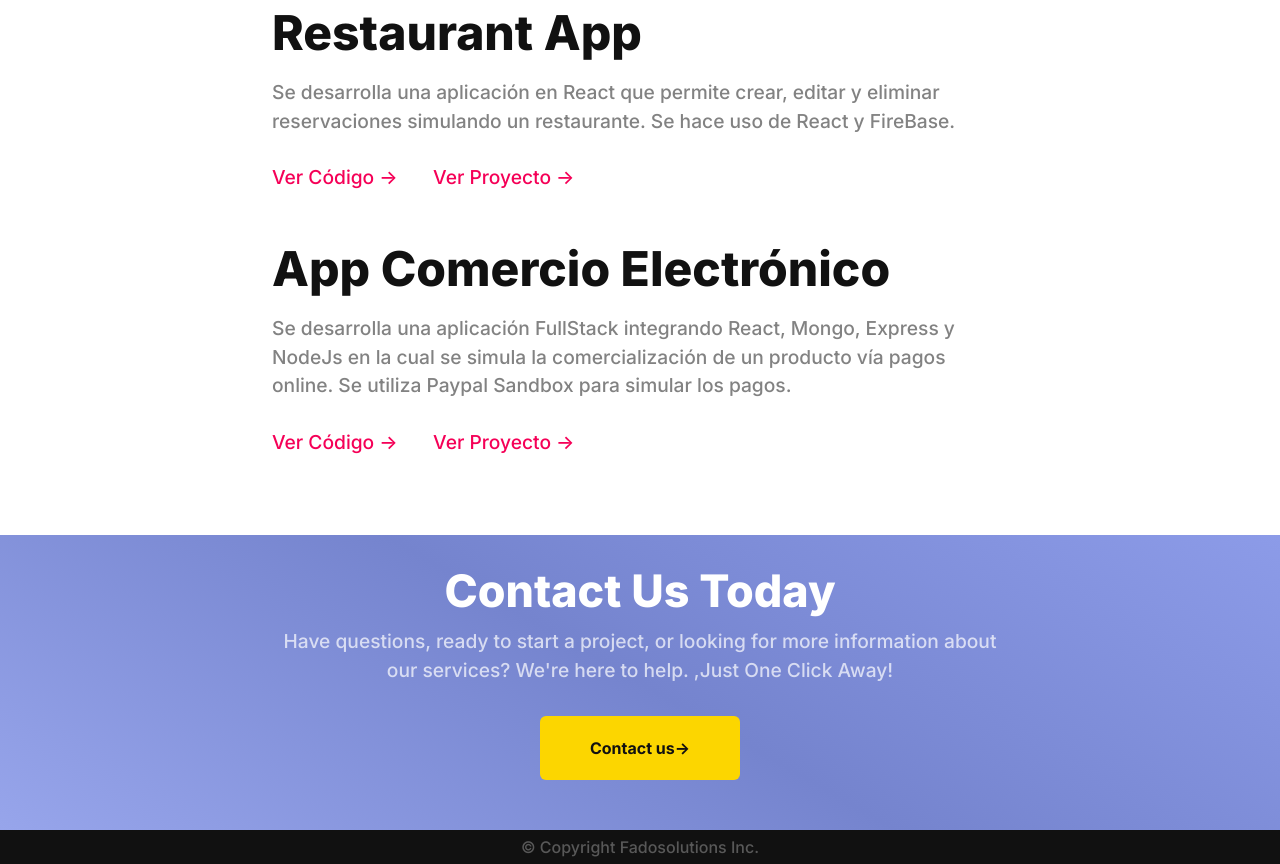
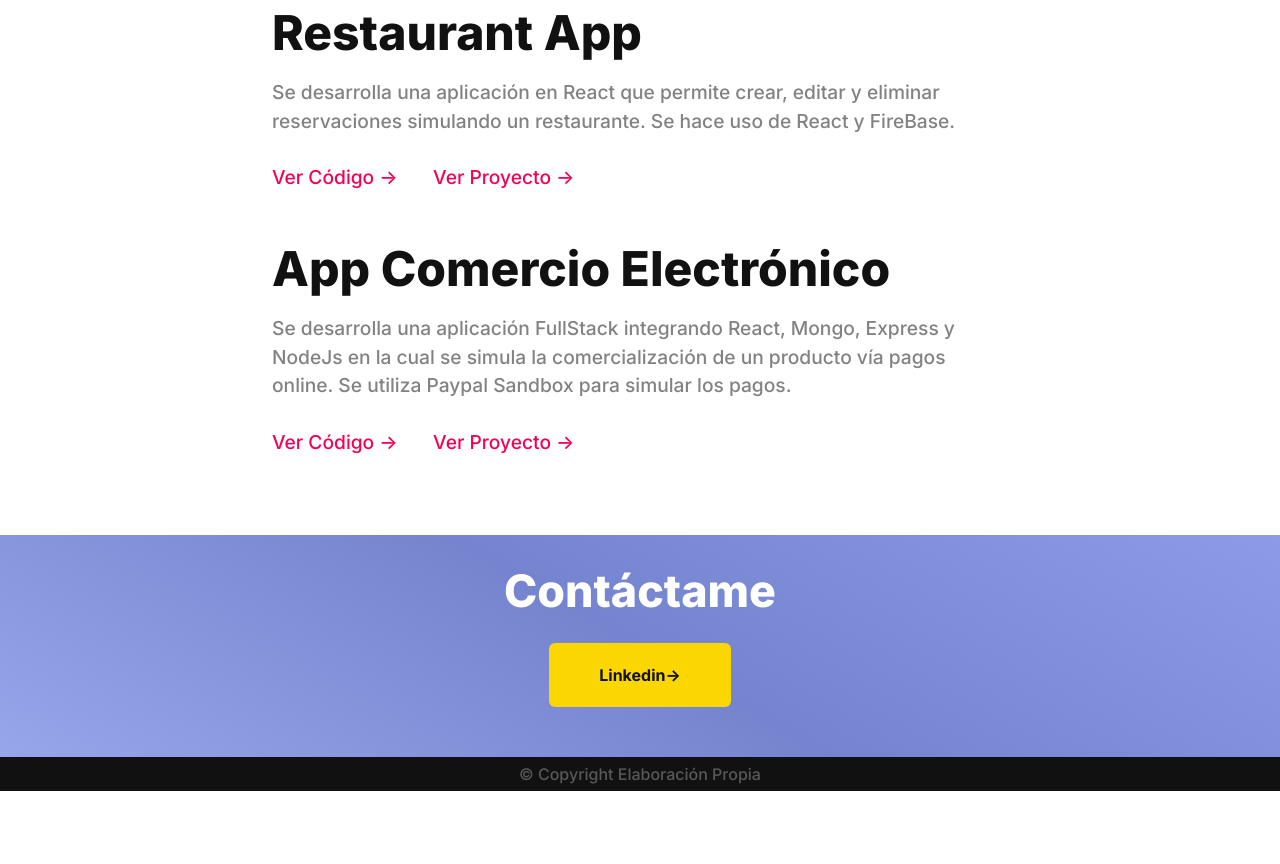
Before and after one commit to SebastianChoachi/Portafolio, a plain HTML site: page index.html in a window 1280 px wide. Shown: the part 1271-2135 px from the top of the page. After the commit the page ends 2062 px from the top, so only its background shows below. Drawn offline with Linux system fonts and the light colour scheme.

Commit message:
contactame

```diff
--- a/index.html
+++ b/index.html
@@ -144,15 +144,14 @@
         <div class="container">
           <div class="row">
             <div class="col-md-8 offset-md-2 overflow-hidden">
-              <h2>Contact Us Today </h2>
-              <p>Have questions, ready to start a project, or looking for more information about our services? We're here to help.  ,Just One Click Away!</p>
-              <a href="./html/contact.html" class="btn btn-primary">Contact us-&gt;</a>
+              <h2>Contáctame </h2>
+              <a href="https://www.linkedin.com/in/juan-sebastian-choachi-velez-a8440826a/" class="btn btn-primary">Linkedin-&gt;</a>
             </div>
           </div>
         </div>
       </div>
       <div class="copyright text-center">
-        <p>&copy; Copyright Fadosolutions Inc.</p>
+        <p>&copy; Copyright Elaboración Propia</p>
       </div>
     </footer>
 
```
